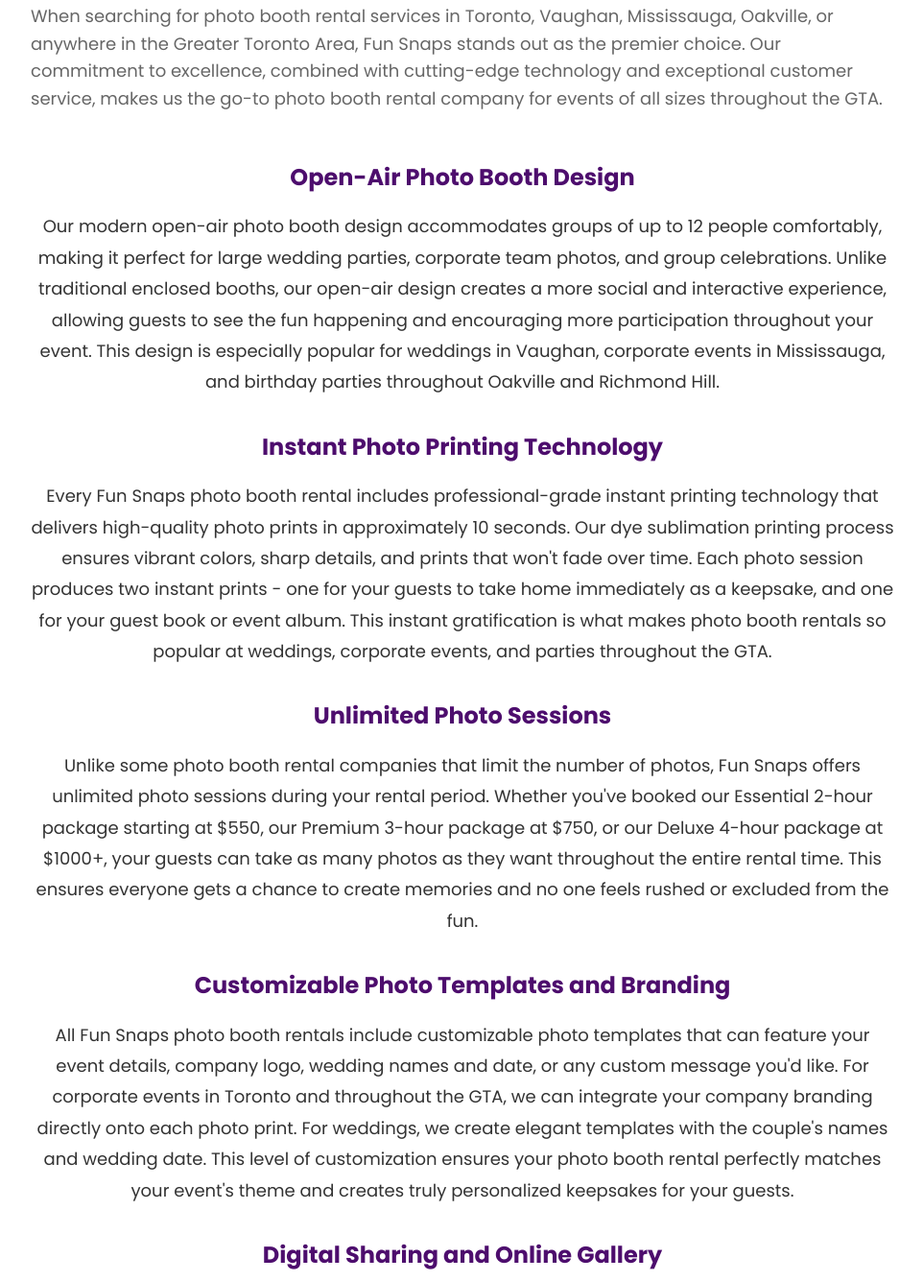
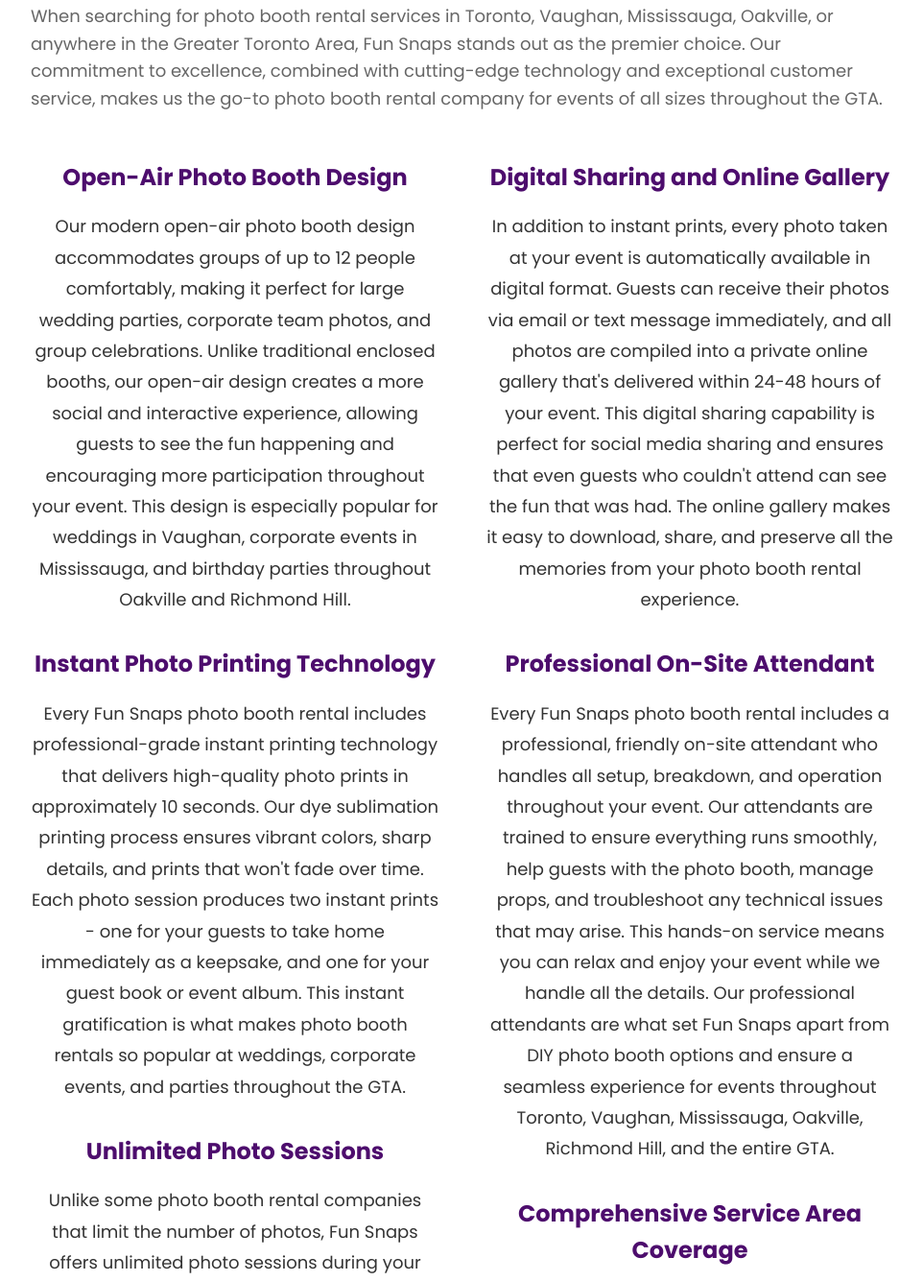
Before and after one commit to wienering/funsnaps, a website: page index.html in a window 1280 px wide. Shown: the part 4554-5889 px from the top of the page at 96% size, without its empty margins (158-1120 px from the left). Drawn offline with Linux system fonts and the light colour scheme.

Commit message:
Reorganize homepage service details section into 2-column layout with centered CTA

```diff
--- a/index.html
+++ b/index.html
@@ -26,6 +26,13 @@
     <link rel="preconnect" href="https://fonts.googleapis.com">
     <link rel="preconnect" href="https://fonts.gstatic.com" crossorigin>
     <link href="https://fonts.googleapis.com/css2?family=Poppins:wght@300;400;500;600;700;800&display=swap" rel="stylesheet">
+    <style>
+        @media (max-width: 768px) {
+            .two-column-grid {
+                grid-template-columns: 1fr !important;
+            }
+        }
+    </style>
 
     <!-- Schema.org JSON-LD -->
     <script type="application/ld+json" class="yoast-schema-graph">
@@ -367,8 +374,11 @@
                     customer service, makes us the go-to photo booth rental company for events of all sizes throughout the GTA.
                 </p>
 
-                <h3 style="font-size: 1.5rem; margin-top: 2.5rem; margin-bottom: 1rem; color: var(--primary-color);">Open-Air Photo Booth Design</h3>
-                <p style="font-size: 1.125rem; line-height: 1.8; margin-bottom: 1.5rem;">
+                <div style="display: grid; grid-template-columns: 1fr 1fr; gap: 3rem; margin-top: 2.5rem; align-items: start;" class="two-column-grid">
+                    <!-- Left Column -->
+                    <div>
+                        <h3 style="font-size: 1.5rem; margin-top: 0; margin-bottom: 1rem; color: var(--primary-color);">Open-Air Photo Booth Design</h3>
+                        <p style="font-size: 1.125rem; line-height: 1.8; margin-bottom: 2rem;">
                             Our modern open-air photo booth design accommodates groups of up to 12 people comfortably, making it perfect for large wedding parties,
                             corporate team photos, and group celebrations. Unlike traditional enclosed booths, our open-air design creates a more social and
                             interactive experience, allowing guests to see the fun happening and encouraging more participation throughout your event. This
@@ -377,7 +387,7 @@
                         </p>
 
                         <h3 style="font-size: 1.5rem; margin-top: 2rem; margin-bottom: 1rem; color: var(--primary-color);">Instant Photo Printing Technology</h3>
-                <p style="font-size: 1.125rem; line-height: 1.8; margin-bottom: 1.5rem;">
+                        <p style="font-size: 1.125rem; line-height: 1.8; margin-bottom: 2rem;">
                             Every Fun Snaps photo booth rental includes professional-grade instant printing technology that delivers high-quality photo prints
                             in approximately 10 seconds. Our dye sublimation printing process ensures vibrant colors, sharp details, and prints that won't fade
                             over time. Each photo session produces two instant prints - one for your guests to take home immediately as a keepsake, and one for
@@ -386,7 +396,7 @@
                         </p>
 
                         <h3 style="font-size: 1.5rem; margin-top: 2rem; margin-bottom: 1rem; color: var(--primary-color);">Unlimited Photo Sessions</h3>
-                <p style="font-size: 1.125rem; line-height: 1.8; margin-bottom: 1.5rem;">
+                        <p style="font-size: 1.125rem; line-height: 1.8; margin-bottom: 2rem;">
                             Unlike some photo booth rental companies that limit the number of photos, Fun Snaps offers unlimited photo sessions during your
                             rental period. Whether you've booked our Essential 2-hour package starting at $550, our Premium 3-hour package at $750, or our
                             Deluxe 4-hour package at $1000+, your guests can take as many photos as they want throughout the entire rental time. This ensures
@@ -394,16 +404,19 @@
                         </p>
 
                         <h3 style="font-size: 1.5rem; margin-top: 2rem; margin-bottom: 1rem; color: var(--primary-color);">Customizable Photo Templates and Branding</h3>
-                <p style="font-size: 1.125rem; line-height: 1.8; margin-bottom: 1.5rem;">
+                        <p style="font-size: 1.125rem; line-height: 1.8; margin-bottom: 2rem;">
                             All Fun Snaps photo booth rentals include customizable photo templates that can feature your event details, company logo, wedding
                             names and date, or any custom message you'd like. For corporate events in Toronto and throughout the GTA, we can integrate your
                             company branding directly onto each photo print. For weddings, we create elegant templates with the couple's names and wedding
                             date. This level of customization ensures your photo booth rental perfectly matches your event's theme and creates truly personalized
                             keepsakes for your guests.
                         </p>
+                    </div>
 
-                <h3 style="font-size: 1.5rem; margin-top: 2rem; margin-bottom: 1rem; color: var(--primary-color);">Digital Sharing and Online Gallery</h3>
-                <p style="font-size: 1.125rem; line-height: 1.8; margin-bottom: 1.5rem;">
+                    <!-- Right Column -->
+                    <div>
+                        <h3 style="font-size: 1.5rem; margin-top: 0; margin-bottom: 1rem; color: var(--primary-color);">Digital Sharing and Online Gallery</h3>
+                        <p style="font-size: 1.125rem; line-height: 1.8; margin-bottom: 2rem;">
                             In addition to instant prints, every photo taken at your event is automatically available in digital format. Guests can receive their
                             photos via email or text message immediately, and all photos are compiled into a private online gallery that's delivered within 24-48
                             hours of your event. This digital sharing capability is perfect for social media sharing and ensures that even guests who couldn't
@@ -412,7 +425,7 @@
                         </p>
 
                         <h3 style="font-size: 1.5rem; margin-top: 2rem; margin-bottom: 1rem; color: var(--primary-color);">Professional On-Site Attendant</h3>
-                <p style="font-size: 1.125rem; line-height: 1.8; margin-bottom: 1.5rem;">
+                        <p style="font-size: 1.125rem; line-height: 1.8; margin-bottom: 2rem;">
                             Every Fun Snaps photo booth rental includes a professional, friendly on-site attendant who handles all setup, breakdown, and operation
                             throughout your event. Our attendants are trained to ensure everything runs smoothly, help guests with the photo booth, manage props,
                             and troubleshoot any technical issues that may arise. This hands-on service means you can relax and enjoy your event while we handle
@@ -421,15 +434,17 @@
                         </p>
 
                         <h3 style="font-size: 1.5rem; margin-top: 2rem; margin-bottom: 1rem; color: var(--primary-color);">Comprehensive Service Area Coverage</h3>
-                <p style="font-size: 1.125rem; line-height: 1.8; margin-bottom: 1.5rem;">
+                        <p style="font-size: 1.125rem; line-height: 1.8; margin-bottom: 2rem;">
                             Fun Snaps provides photo booth rental services throughout the entire Greater Toronto Area, including Toronto, Vaughan, Mississauga,
                             Oakville, Richmond Hill, Brampton, Markham, Etobicoke, North York, Ajax, and surrounding communities. We understand the unique
                             characteristics of each area and have experience serving events at venues throughout the GTA. Whether you're planning a wedding at
                             a Vaughan banquet hall, a corporate event in downtown Toronto, a birthday party in Mississauga, or a celebration in Oakville, we're
                             here to make your photo booth rental experience exceptional.
                         </p>
+                    </div>
+                </div>
 
-                <p style="font-size: 1.125rem; line-height: 1.8; margin-top: 2rem; font-weight: 500;">
+                <p style="font-size: 1.125rem; line-height: 1.8; margin-top: 3rem; font-weight: 500; text-align: center; max-width: 800px; margin-left: auto; margin-right: auto;">
                     Ready to add a photo booth to your next event? Contact Fun Snaps today for a personalized quote and discover why we're the trusted
                     choice for photo booth rentals throughout the Greater Toronto Area. Our flexible packages, professional service, and commitment to
                     creating unforgettable experiences make us the perfect partner for your wedding, corporate event, or celebration.
```
Lines whose indentation alone changed are shown as unchanged.
